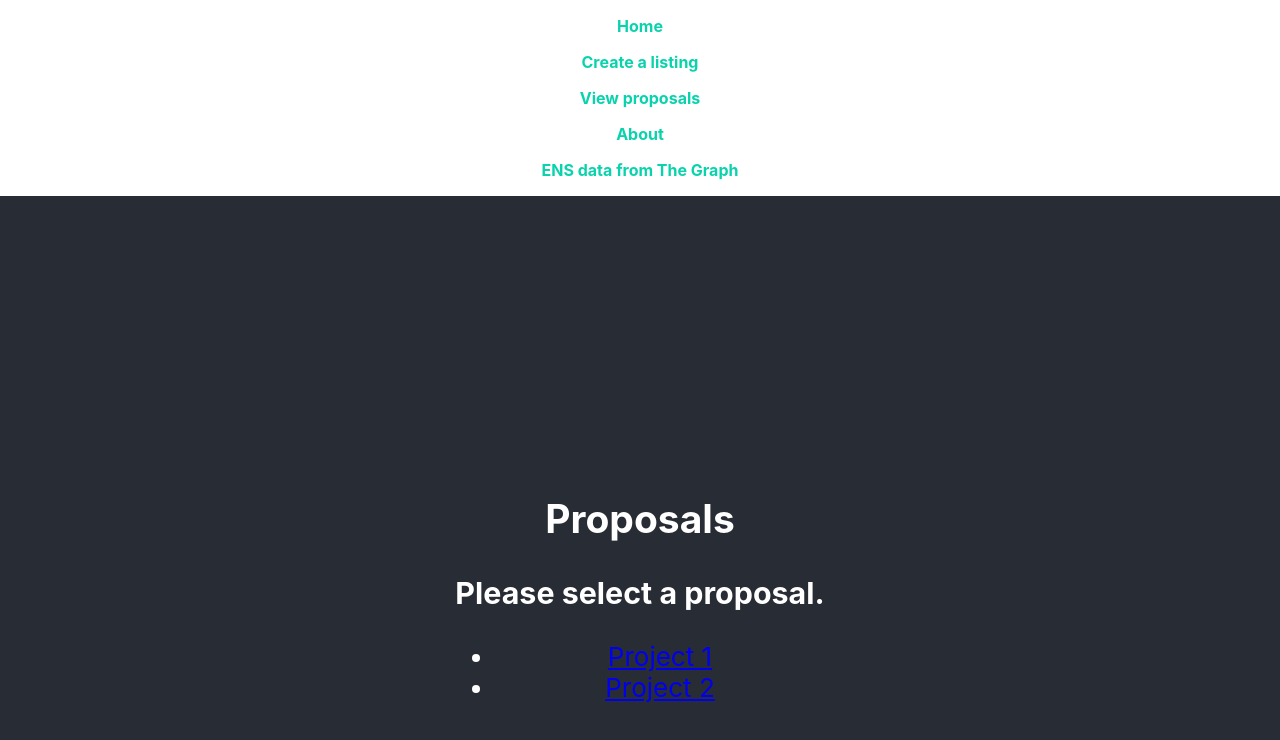
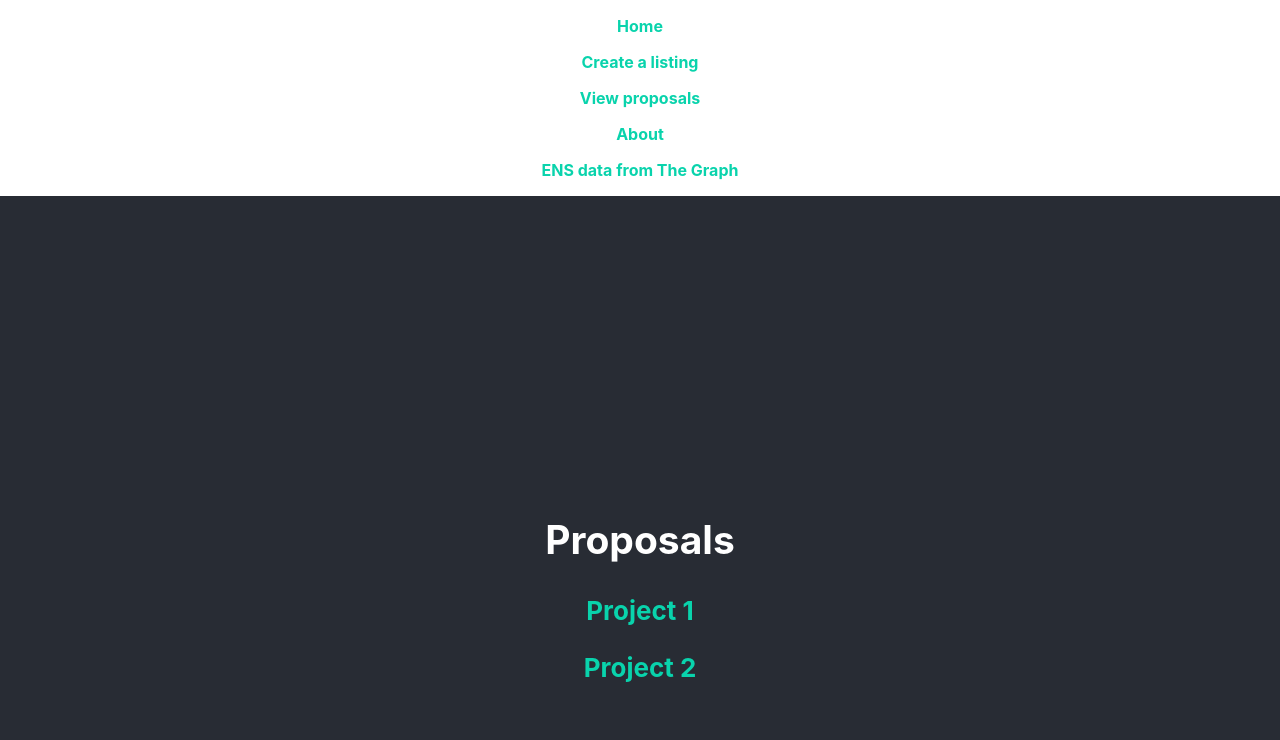
Before and after one commit to metacartel/everest-web-app, a React (Create React App) app: page /proposals in a window 1280 px wide. Shown: the top 740 px of the page. Built offline with nearby package versions, Linux system fonts and the light colour scheme.

Commit message:
Use styled links throughout

```diff
--- a/src/App.tsx
+++ b/src/App.tsx
@@ -9,6 +9,7 @@ import CreateListing from "./components/CreateListing";
 import Proposal from "./components/Proposal";
 import Proposals from "./components/Proposals";
 import ENS from "./components/ENS";
+import StyledLink from "./components/StyledLink";
 
 import { ApolloProvider } from "@apollo/react-hooks";
 import ApolloClient from "apollo-boost";
@@ -16,16 +17,6 @@ import ApolloClient from "apollo-boost";
 const client = new ApolloClient({
   uri: "https://api.thegraph.com/subgraphs/name/ensdomains/ens"
 });
-
-function StyledLink(props: any) {
-  return (
-    <b>
-      <Link className="App-link" to={props.to}>
-        {props.label}
-      </Link>
-    </b>
-  );
-}
 
 function AppRouter() {
   return (
--- a/src/components/Proposals.tsx
+++ b/src/components/Proposals.tsx
@@ -1,20 +1,18 @@
 import React from "react";
 import { Link } from "react-router-dom";
+import StyledLink from "./StyledLink";
 
 export default function Proposals({ match }: any) {
   return (
     <div>
       <h2>Proposals</h2>
-      <h3>Please select a proposal.</h3>
 
-      <ul>
-        <li>
-          <Link to={`${match.url}/1`}>Project 1</Link>
-        </li>
-        <li>
-          <Link to={`${match.url}/2`}>Project 2</Link>
-        </li>
-      </ul>
+      <p>
+        <StyledLink to={`${match.url}/1`} label={"Project 1"} />
+      </p>
+      <p>
+        <StyledLink to={`${match.url}/2`} label={"Project 2"} />
+      </p>
     </div>
   );
 }
--- /dev/null
+++ b/src/components/StyledLink.tsx
@@ -0,0 +1,12 @@
+import React from "react";
+import { Link } from "react-router-dom";
+
+export default function StyledLink(props: any) {
+  return (
+    <b>
+      <Link className="App-link" to={props.to}>
+        {props.label}
+      </Link>
+    </b>
+  );
+}
```
